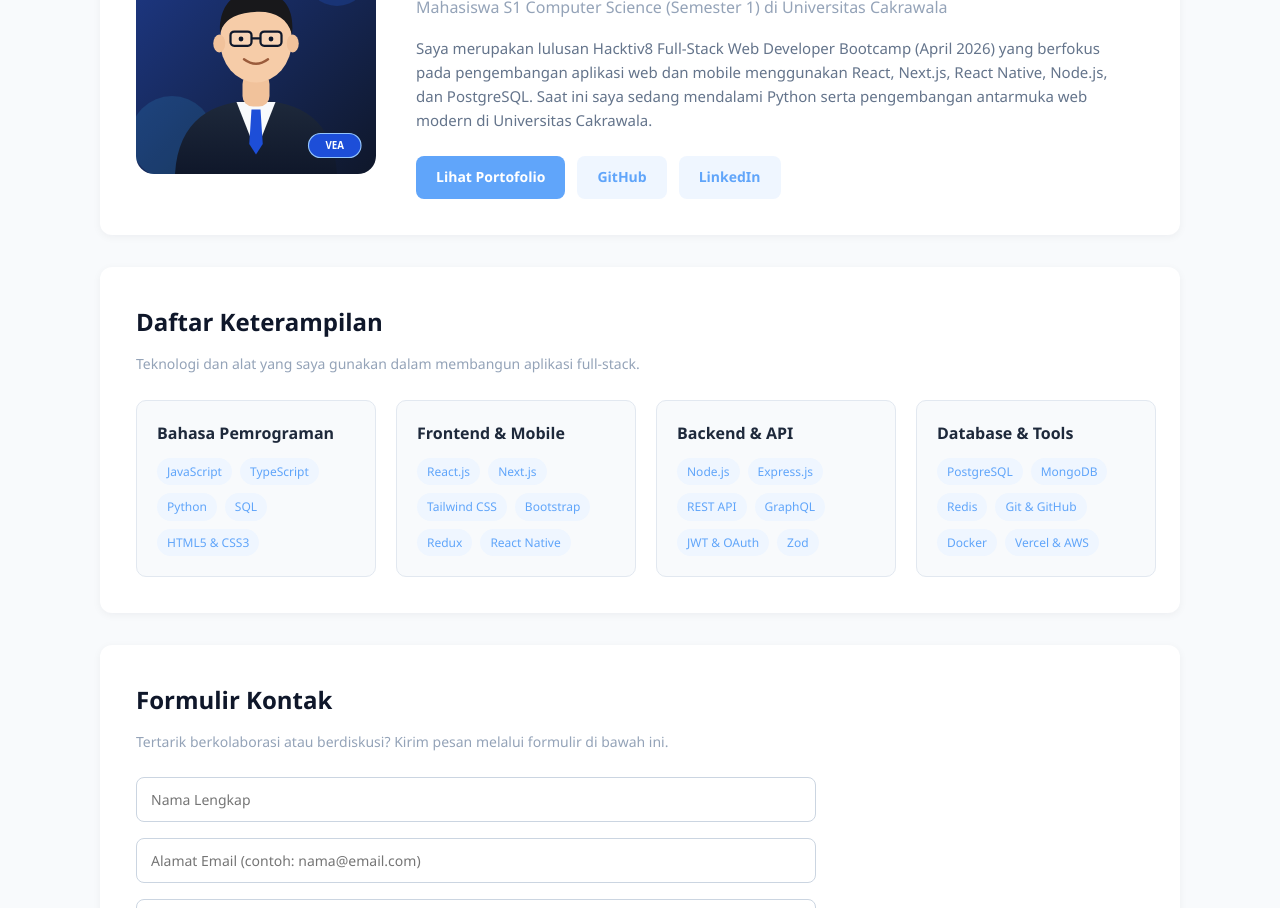
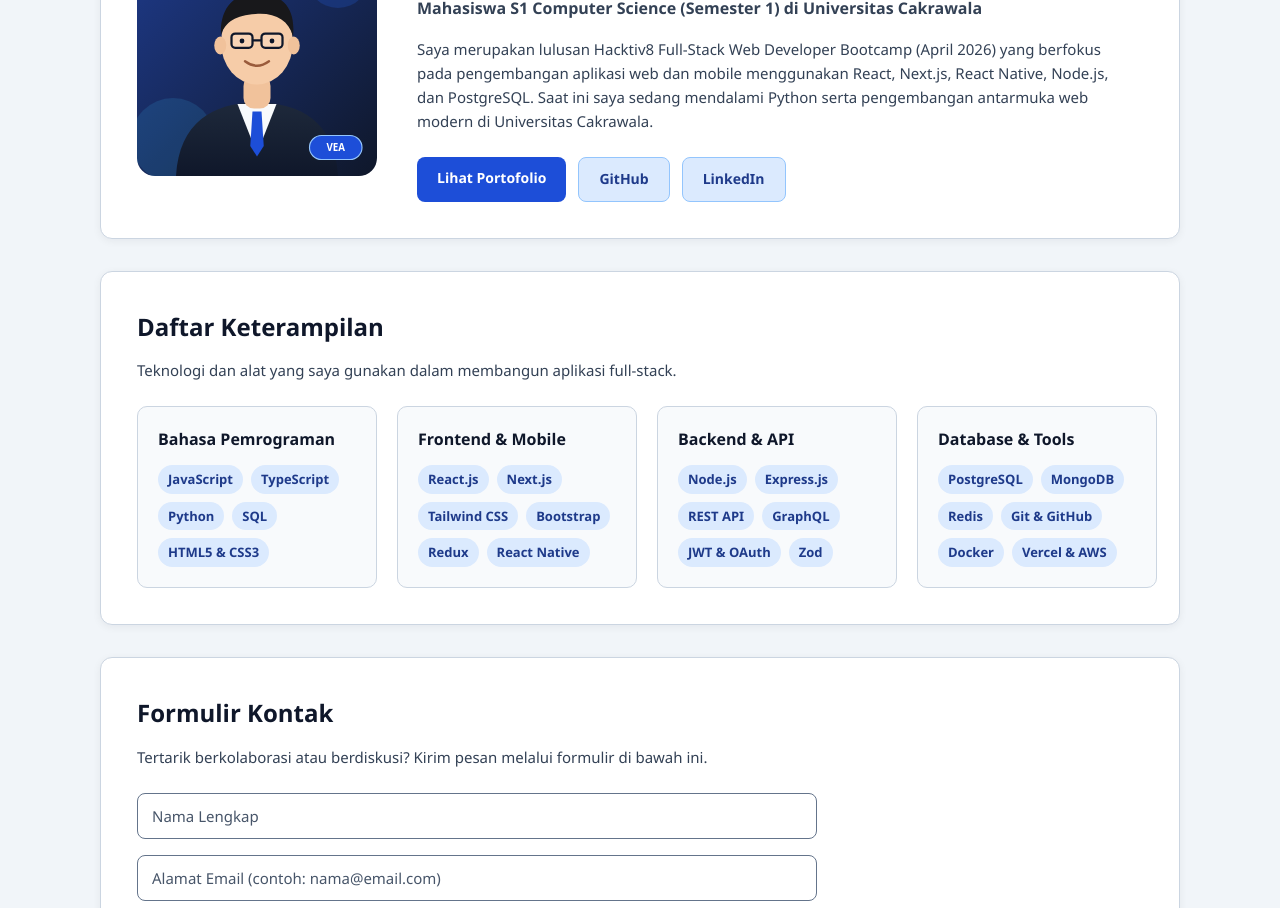
Before and after one commit to vincentiusevan/wad03-tugas2-26120300007, a plain HTML site: page index.html in a window 1280 px wide. Shown: the part 261-1169 px from the top of the page. Drawn offline with Linux system fonts and the light colour scheme.

Commit message:
fix(contrast): tingkatkan rasio kontras warna teks, navigasi, tombol, badge, dan footer sesuai WCAG AA

```diff
--- a/styles.css
+++ b/styles.css
@@ -1,3 +1,20 @@
+:root {
+  --color-bg: #f1f5f9;
+  --color-surface: #ffffff;
+  --color-surface-subtle: #f8fafc;
+  --color-text-primary: #0f172a;
+  --color-text-secondary: #334155;
+  --color-text-muted: #475569;
+  --color-primary: #1d4ed8;
+  --color-primary-hover: #1e40af;
+  --color-accent-bg: #dbeafe;
+  --color-accent-text: #1e3a8a;
+  --color-border: #cbd5e1;
+  --color-input-border: #64748b;
+  --color-footer-bg: #0f172a;
+  --color-footer-text: #e2e8f0;
+}
+
 * {
   box-sizing: border-box;
   margin: 0;
@@ -10,8 +27,8 @@
 
 body {
   font-family: "Segoe UI", Tahoma, Geneva, Verdana, sans-serif;
-  background-color: #f8fafc;
-  color: #1e293b;
+  background-color: var(--color-bg);
+  color: var(--color-text-primary);
   line-height: 1.6;
 }
 
@@ -22,8 +39,8 @@ body {
 }
 
 .site-header {
-  background-color: #ffffff;
-  border-bottom: 1px solid #e2e8f0;
+  background-color: var(--color-surface);
+  border-bottom: 1px solid var(--color-border);
   padding: 20px 0;
 }
 
@@ -36,12 +53,12 @@ body {
 .brand-name {
   font-size: 20px;
   font-weight: 700;
-  color: #1e293b;
+  color: var(--color-text-primary);
 }
 
 .brand-role {
   font-size: 13px;
-  color: #94a3b8;
+  color: var(--color-text-muted);
 }
 
 .site-nav ul {
@@ -53,13 +70,15 @@ body {
 
 .site-nav a {
   text-decoration: none;
-  color: #94a3b8;
+  color: var(--color-text-primary);
   font-size: 15px;
-  font-weight: 500;
+  font-weight: 600;
 }
 
 .site-nav a:hover {
-  color: #60a5fa;
+  color: var(--color-primary);
+  text-decoration: underline;
+  text-underline-offset: 4px;
 }
 
 .main-content {
@@ -67,11 +86,12 @@ body {
 }
 
 .section {
-  background-color: #ffffff;
+  background-color: var(--color-surface);
+  border: 1px solid var(--color-border);
   border-radius: 12px;
   padding: 36px;
   margin-bottom: 32px;
-  box-shadow: 0 2px 8px rgba(15, 23, 42, 0.05);
+  box-shadow: 0 2px 8px rgba(15, 23, 42, 0.06);
 }
 
 .section-eyebrow {
@@ -79,20 +99,20 @@ body {
   font-weight: 700;
   text-transform: uppercase;
   letter-spacing: 0.08em;
-  color: #94a3b8;
+  color: var(--color-primary);
   margin-bottom: 6px;
 }
 
 .section-title {
   font-size: 24px;
   font-weight: 700;
-  color: #0f172a;
+  color: var(--color-text-primary);
   margin-bottom: 12px;
 }
 
 .section-desc {
-  font-size: 14px;
-  color: #94a3b8;
+  font-size: 15px;
+  color: var(--color-text-secondary);
   margin-bottom: 24px;
 }
 
@@ -113,18 +133,19 @@ body {
 .about-text h1 {
   font-size: 32px;
   margin-bottom: 8px;
-  color: #0f172a;
+  color: var(--color-text-primary);
 }
 
 .subtitle {
   font-size: 16px;
-  color: #94a3b8;
+  font-weight: 600;
+  color: var(--color-text-secondary);
   margin-bottom: 16px;
 }
 
 .bio {
   font-size: 15px;
-  color: #64748b;
+  color: var(--color-text-secondary);
   margin-bottom: 24px;
 }
 
@@ -135,7 +156,7 @@ body {
 
 .btn-primary {
   display: inline-block;
-  background-color: #60a5fa;
+  background-color: var(--color-primary);
   color: #ffffff;
   text-decoration: none;
   padding: 10px 20px;
@@ -144,15 +165,24 @@ body {
   font-size: 14px;
 }
 
+.btn-primary:hover {
+  background-color: var(--color-primary-hover);
+}
+
 .btn-secondary {
   display: inline-block;
-  background-color: #eff6ff;
-  color: #60a5fa;
+  background-color: var(--color-accent-bg);
+  color: var(--color-accent-text);
+  border: 1px solid #93c5fd;
   text-decoration: none;
   padding: 10px 20px;
   border-radius: 8px;
   font-weight: 600;
   font-size: 14px;
+}
+
+.btn-secondary:hover {
+  background-color: #bfdbfe;
 }
 
 .skills-grid {
@@ -162,8 +192,8 @@ body {
 }
 
 .skill-card {
-  background-color: #f8fafc;
-  border: 1px solid #e2e8f0;
+  background-color: var(--color-surface-subtle);
+  border: 1px solid var(--color-border);
   border-radius: 10px;
   padding: 20px;
 }
@@ -171,7 +201,7 @@ body {
 .skill-card h3 {
   font-size: 16px;
   margin-bottom: 12px;
-  color: #1e293b;
+  color: var(--color-text-primary);
 }
 
 .skill-tags {
@@ -182,9 +212,10 @@ body {
 }
 
 .tag {
-  background-color: #eff6ff;
-  color: #60a5fa;
-  font-size: 12px;
+  background-color: var(--color-accent-bg);
+  color: var(--color-accent-text);
+  font-size: 13px;
+  font-weight: 600;
   padding: 4px 10px;
   border-radius: 999px;
 }
@@ -201,28 +232,38 @@ body {
 .form-group textarea {
   width: 100%;
   padding: 12px 14px;
-  border: 1px solid #cbd5e1;
+  border: 1.5px solid var(--color-input-border);
   border-radius: 8px;
   font-family: inherit;
-  font-size: 14px;
-  color: #1e293b;
+  font-size: 15px;
+  color: var(--color-text-primary);
+  background-color: var(--color-surface);
+}
+
+.form-group input::placeholder,
+.form-group textarea::placeholder {
+  color: var(--color-text-muted);
 }
 
 .btn-submit {
   display: inline-block;
-  background-color: #60a5fa;
+  background-color: var(--color-primary);
   color: #ffffff;
   padding: 12px 28px;
   border-radius: 8px;
   font-weight: 600;
-  font-size: 14px;
+  font-size: 15px;
   cursor: pointer;
 }
 
+.btn-submit:hover {
+  background-color: var(--color-primary-hover);
+}
+
 .site-footer {
-  background-color: #f1f5f9;
+  background-color: var(--color-footer-bg);
   padding: 24px 0;
   text-align: center;
-  color: #94a3b8;
-  font-size: 13px;
+  color: var(--color-footer-text);
+  font-size: 14px;
 }
```
